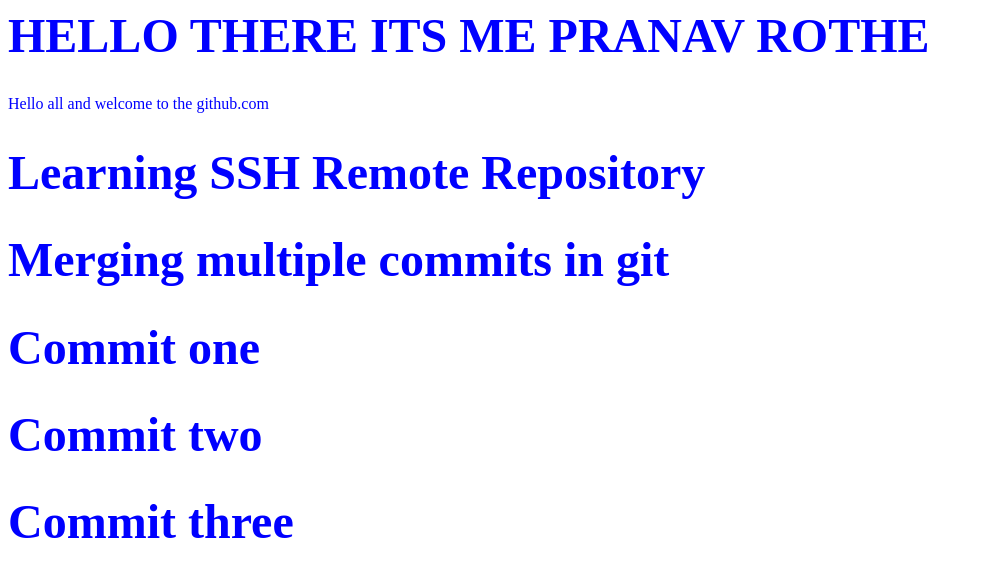
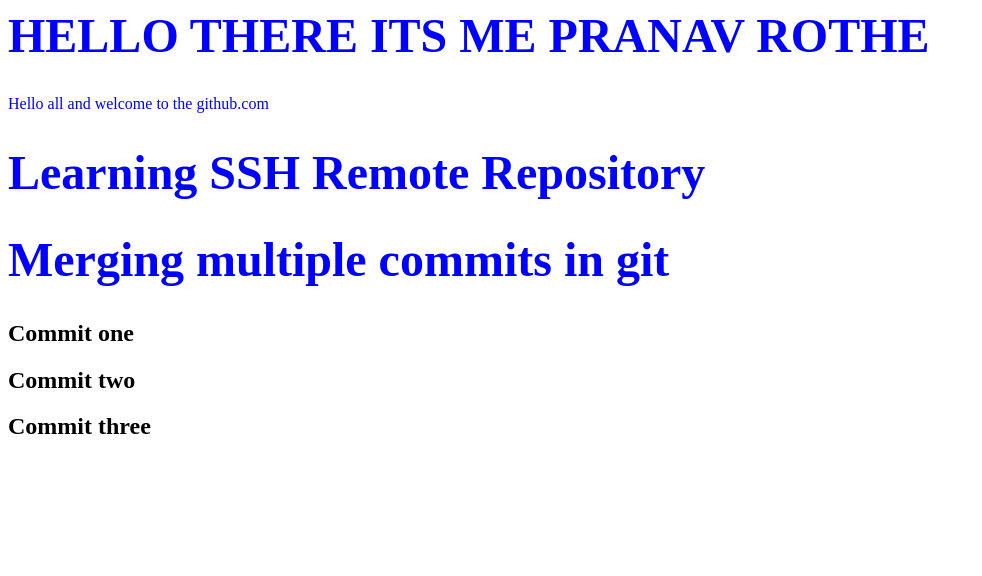
Before and after one commit to pranavrothe/SshRemoteRepo, a plain HTML site: page index.html in a window 1280 px wide. Shown: the whole page, without its empty margins (0-982 px from the left). Drawn offline with Linux system fonts and the light colour scheme.

Commit message:
Small Changes H1 to H2

```diff
--- a/index.html
+++ b/index.html
@@ -16,9 +16,9 @@
 
     <h1> Learning SSH Remote Repository </h1>
 	<h1> Merging multiple commits in git </h1>
-	<h1> Commit one </h1>
-	<h1> Commit two </h1>
-	<h1> Commit three </h1>
+	<h2> Commit one </h2>
+	<h2> Commit two </h2>
+	<h2> Commit three </h2>
 </body>
 
 </html>
```
